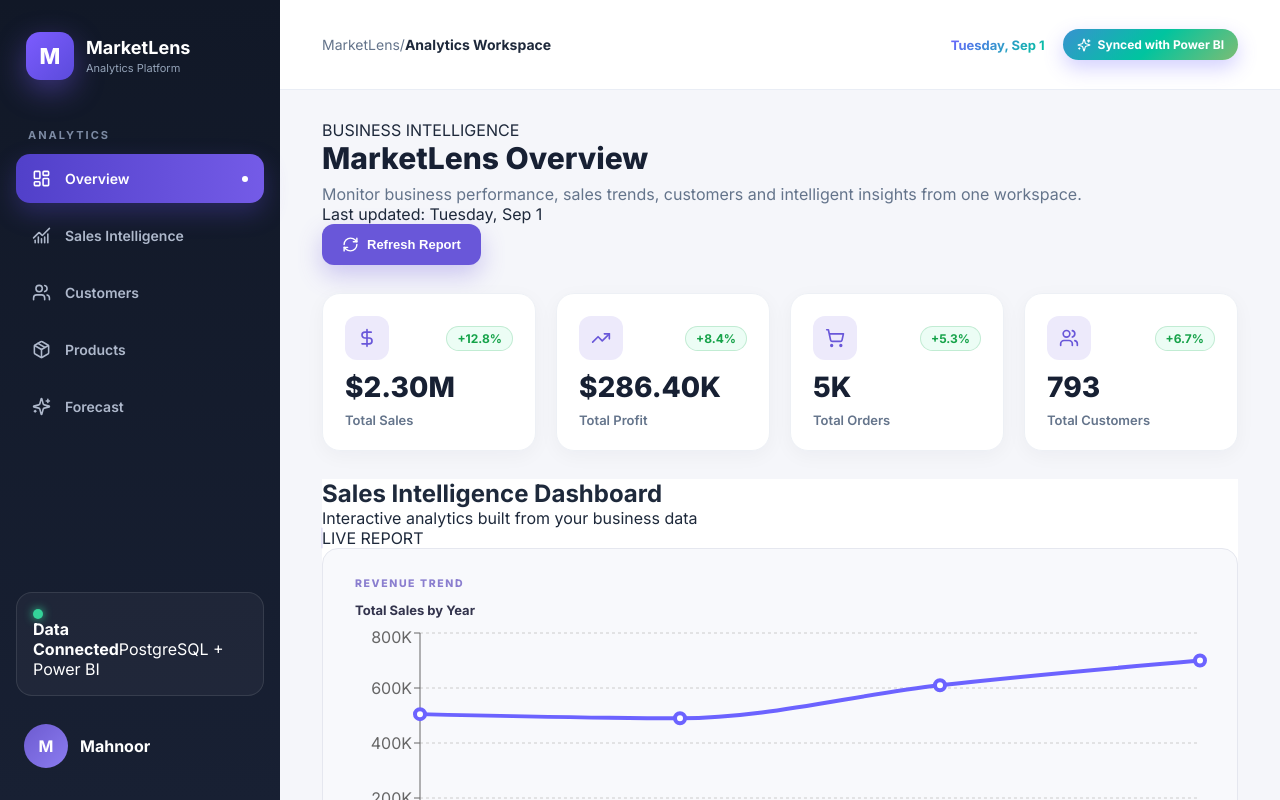
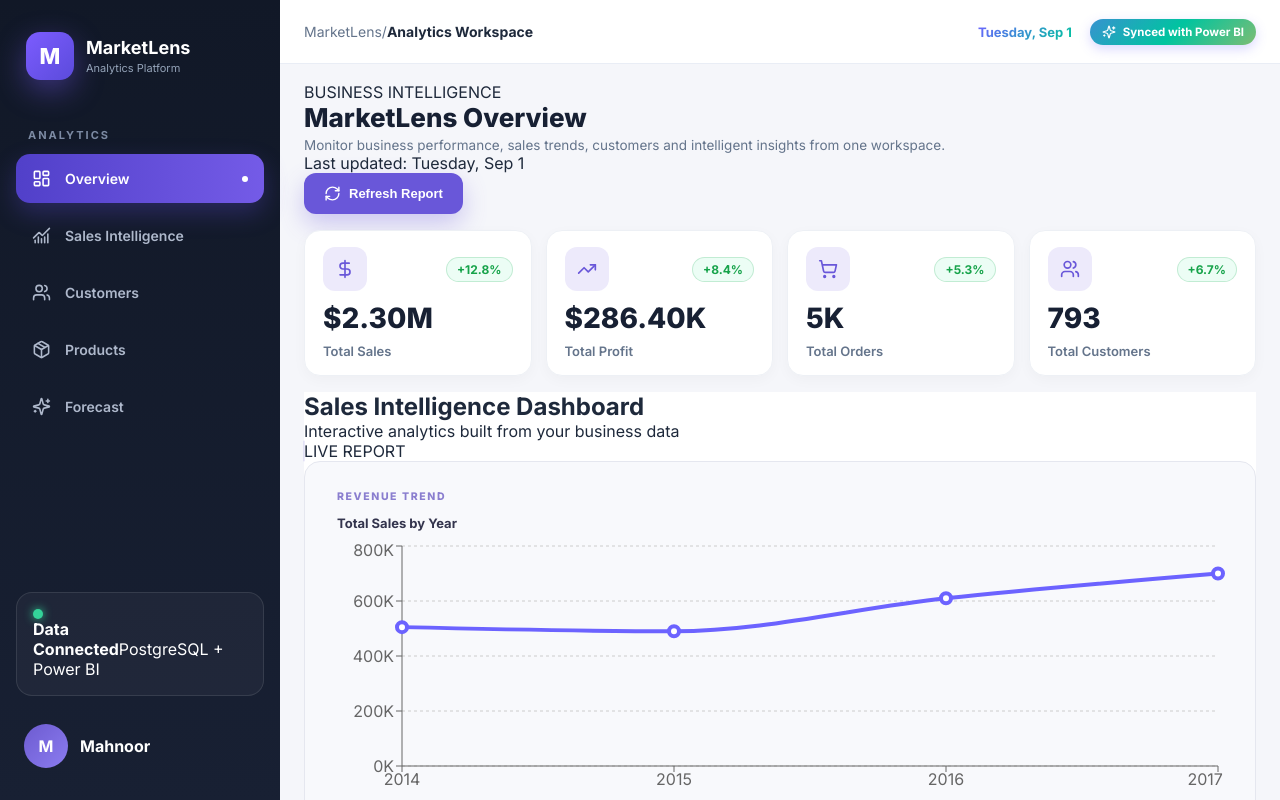
Before and after one commit to Mahnoorjaved-mj/MarketLens, a React (Vite) app in the folder frontend/: page / in a window 1280 px wide. Shown: the top 800 px of the page. Built offline with nearby package versions, Linux system fonts and the light colour scheme.

Commit message:
styling in display

```diff
--- a/frontend/src/index.css
+++ b/frontend/src/index.css
@@ -185,7 +185,7 @@
 }
 
 .page-content {
-  padding: 30px 42px 45px;
+  padding: 18px 24px 28px;
 }
 
 /* ================================
@@ -193,10 +193,10 @@
 ================================ */
 
 .topbar {
-  height: 90px;
+  height: 64px;
   background: #ffffff;
   border-bottom: 1px solid #e9edf5;
-  padding: 0 42px;
+  padding: 0 24px;
   display: flex;
   align-items: center;
   justify-content: space-between;
@@ -261,18 +261,19 @@
 ================================ */
 
 .page-header {
-  margin-bottom: 28px;
+  margin-bottom: 16px;
 }
 
 .page-header h1 {
-  font-size: 30px;
+  font-size: 26px;
   font-weight: 800;
   color: #172033;
 }
 
 .page-header p {
   color: #64748b;
-  margin-top: 8px;
+  margin-top: 4px;
+  font-size: 13.5px;
 }
 
 .topbar {
@@ -300,15 +301,15 @@
   display: flex;
   align-items: center;
   gap: 7px;
-  padding: 8px 14px;
+  padding: 6px 12px;
   border-radius: 20px;
   background: linear-gradient(135deg, #6C63FF, #00C49F, #FFB547);
   background-size: 200% 200%;
   animation: gradientSlide 5s ease infinite;
   color: #fff;
-  font-size: 12px;
+  font-size: 11.5px;
   font-weight: 700;
-  box-shadow: 0 8px 20px rgba(108, 99, 255, 0.3);
+  box-shadow: 0 4px 12px rgba(108, 99, 255, 0.25);
 }
 
 @keyframes gradientSlide {
@@ -324,16 +325,16 @@
 .kpi-grid {
   display: grid;
   grid-template-columns: repeat(4, 1fr);
-  gap: 20px;
-  margin-bottom: 28px;
+  gap: 14px;
+  margin-bottom: 16px;
 }
 
 .kpi-card {
   background: white;
-  border-radius: 18px;
-  padding: 22px;
+  border-radius: 16px;
+  padding: 16px 18px;
   border: 1px solid #edf0f5;
-  box-shadow: 0 5px 20px rgba(15, 23, 42, 0.04);
+  box-shadow: 0 4px 14px rgba(15, 23, 42, 0.03);
   transition: all 0.25s ease;
 }
 
```
